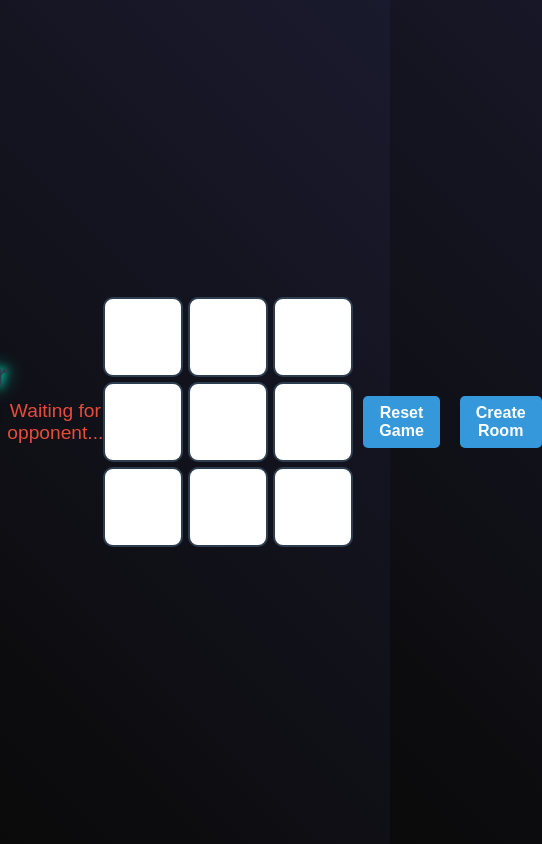
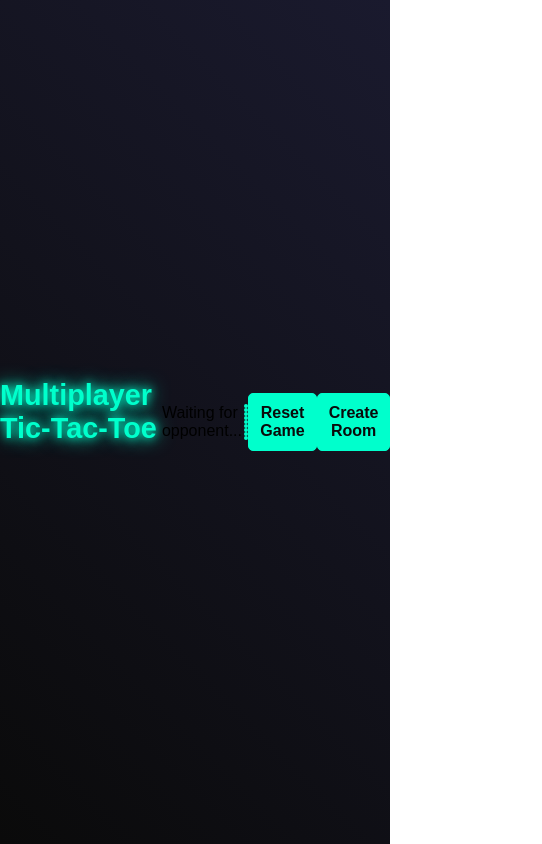
Before and after one commit to TosifShaikh03/tic-tac-toe-multiplayer, a plain HTML site: page client/index.html in a window 390 px wide. Shown: the whole page, 542 px wide, since content can reach past the window. Drawn offline with nearby package versions, Linux system fonts and the light colour scheme.

Commit message:
Update styles.css

```diff
--- a/client/styles.css
+++ b/client/styles.css
@@ -129,116 +129,3 @@ button {
     .cell { font-size: 2rem; }
     .board { max-width: 300px; }
 }
-
-/* Reset default styles for consistency */
-* {
-    margin: 0;
-    padding: 0;
-    box-sizing: border-box;
-}
-
-/* Body styling */
-body {
-    font-family: Arial, sans-serif;
-    text-align: center;
-    background-color: #f0f8ff; /* Light blue background */
-    padding: 20px;
-    color: #333;
-}
-
-/* Heading */
-h1 {
-    font-size: 2.5em;
-    margin-bottom: 20px;
-    color: #2c3e50;
-}
-
-/* Status message */
-#status {
-    font-size: 1.5em;
-    margin: 20px 0;
-    color: #e74c3c; /* Red for emphasis */
-}
-
-/* Game board */
-#game-board {
-    display: grid;
-    grid-template-columns: repeat(3, 100px);
-    grid-gap: 5px;
-    margin: 20px auto;
-    width: 315px; /* 3 cells * 100px + 2 gaps * 7.5px */
-}
-
-/* Individual cells */
-.cell {
-    width: 100px;
-    height: 100px;
-    border: 2px solid #2c3e50;
-    display: flex;
-    align-items: center;
-    justify-content: center;
-    font-size: 40px;
-    font-weight: bold;
-    color: #34495e;
-    background-color: #fff;
-    cursor: pointer;
-    transition: background-color 0.3s;
-}
-
-.cell:hover {
-    background-color: #ecf0f1; /* Light gray on hover */
-}
-
-/* Buttons (Create Room and Reset) */
-#create-room,
-#reset {
-    padding: 10px 20px;
-    font-size: 1.2em;
-    margin: 10px;
-    border: none;
-    border-radius: 5px;
-    background-color: #3498db; /* Blue */
-    color: #fff;
-    cursor: pointer;
-    transition: background-color 0.3s;
-}
-
-#create-room:hover,
-#reset:hover {
-    background-color: #2980b9; /* Darker blue on hover */
-}
-
-/* Disabled button state */
-#create-room:disabled,
-#reset:disabled {
-    background-color: #bdc3c7;
-    cursor: not-allowed;
-}
-
-/* Responsive design for smaller screens */
-@media (max-width: 400px) {
-    #game-board {
-        grid-template-columns: repeat(3, 80px);
-        width: 252px; /* 3 cells * 80px + 2 gaps * 6px */
-    }
-
-    .cell {
-        width: 80px;
-        height: 80px;
-        font-size: 32px;
-    }
-
-    h1 {
-        font-size: 2em;
-    }
-
-    #status {
-        font-size: 1.2em;
-    }
-
-    #create-room,
-    #reset {
-        font-size: 1em;
-        padding: 8px 16px;
-    }
-}
```
